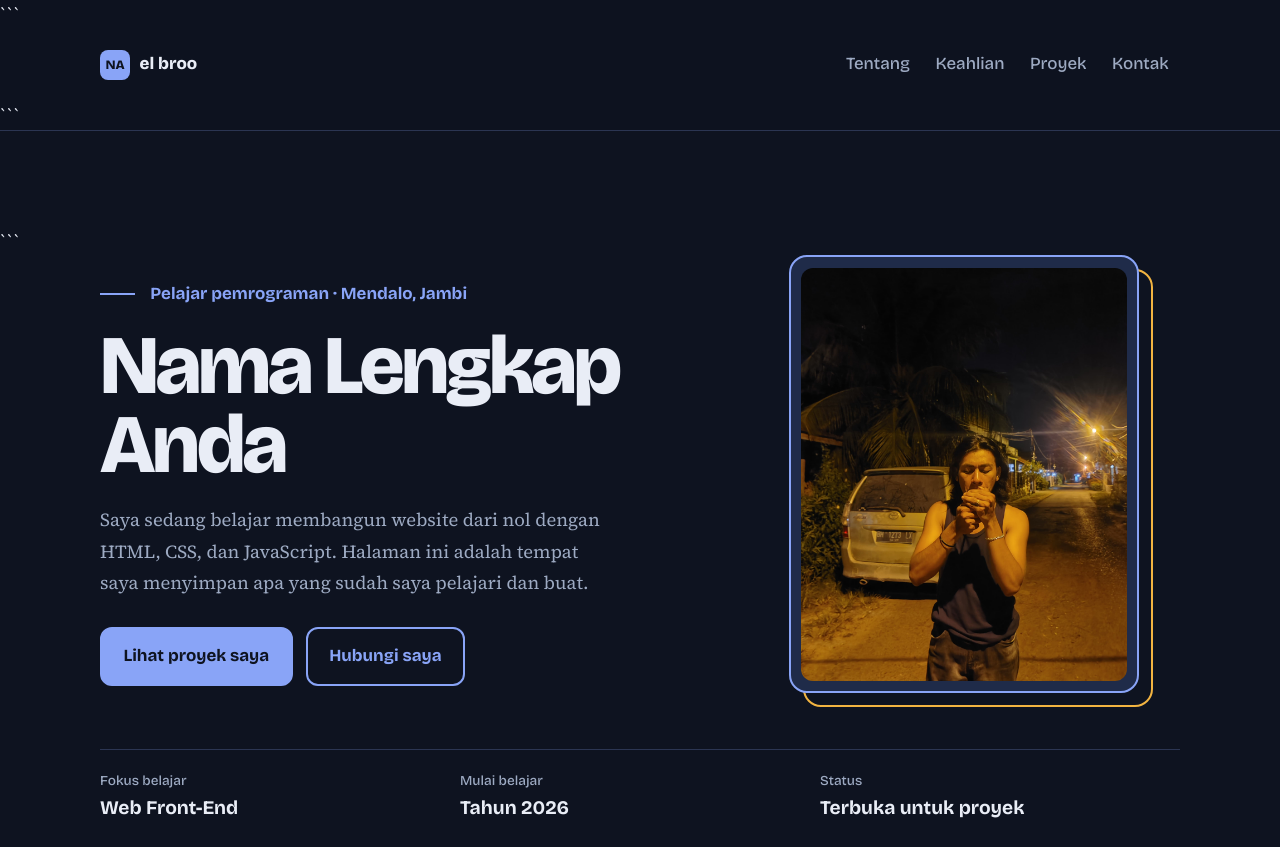
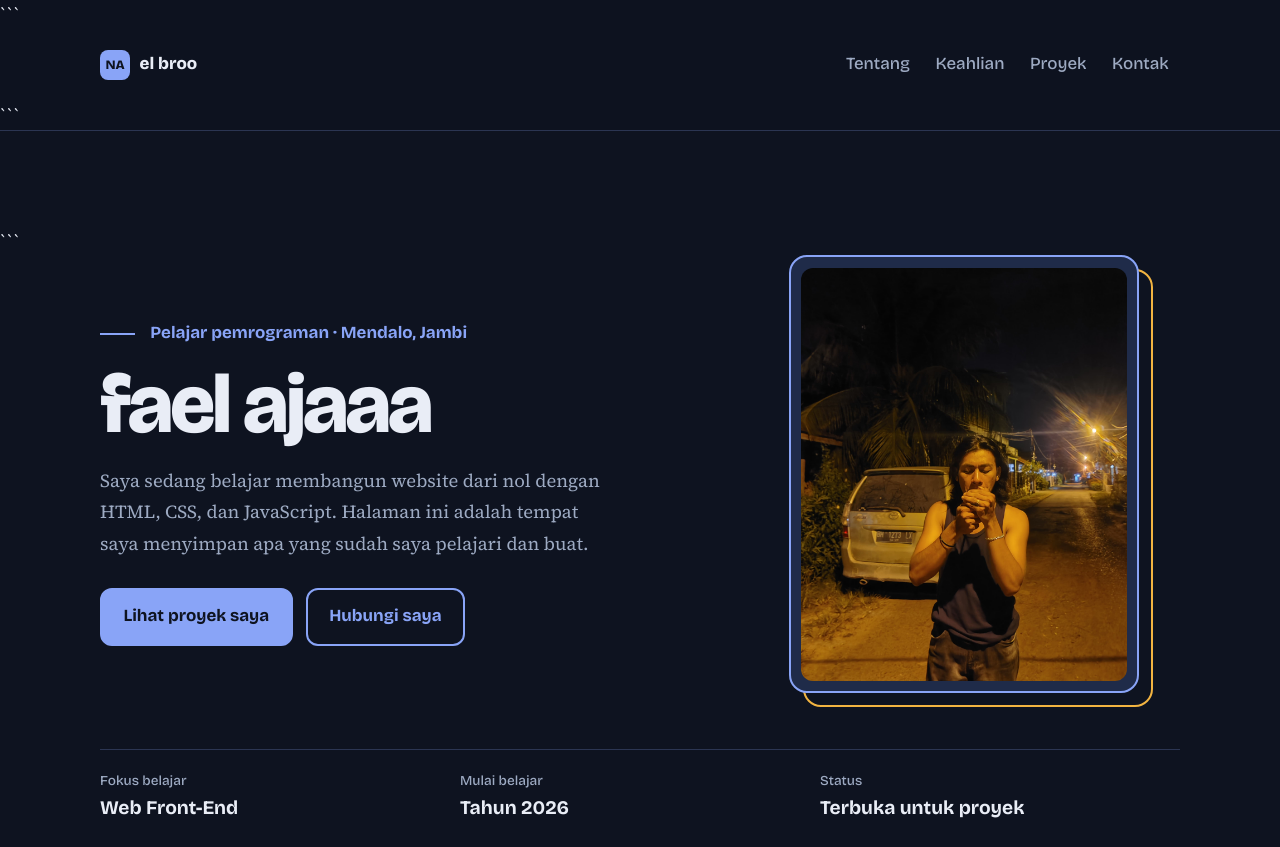
Before and after one commit to faelbolo1717-lgtm/website-profil, a plain HTML site: page index.html in a window 1280 px wide. Shown: the top 847 px of the page. Drawn offline with nearby package versions, Linux system fonts and the light colour scheme.

Commit message:
Update header with new name

```diff
--- a/index.html
+++ b/index.html
@@ -826,7 +826,7 @@ footer{
 
 
         <h1>
-            Nama Lengkap Anda
+            fael ajaaa
         </h1>
 
 
```
